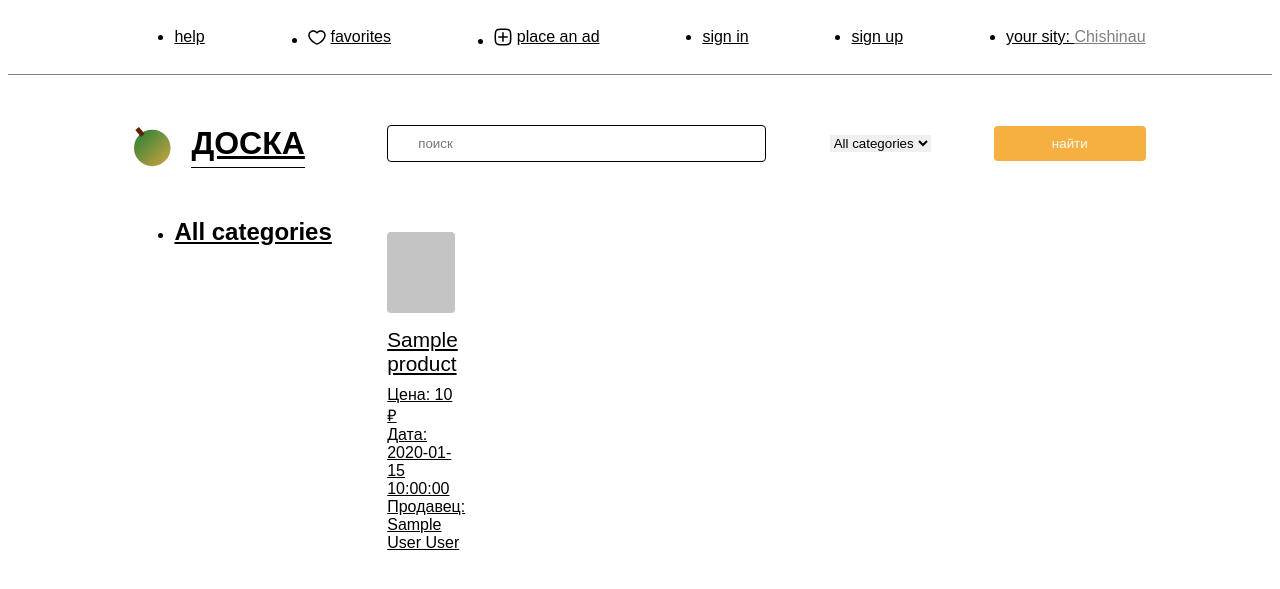
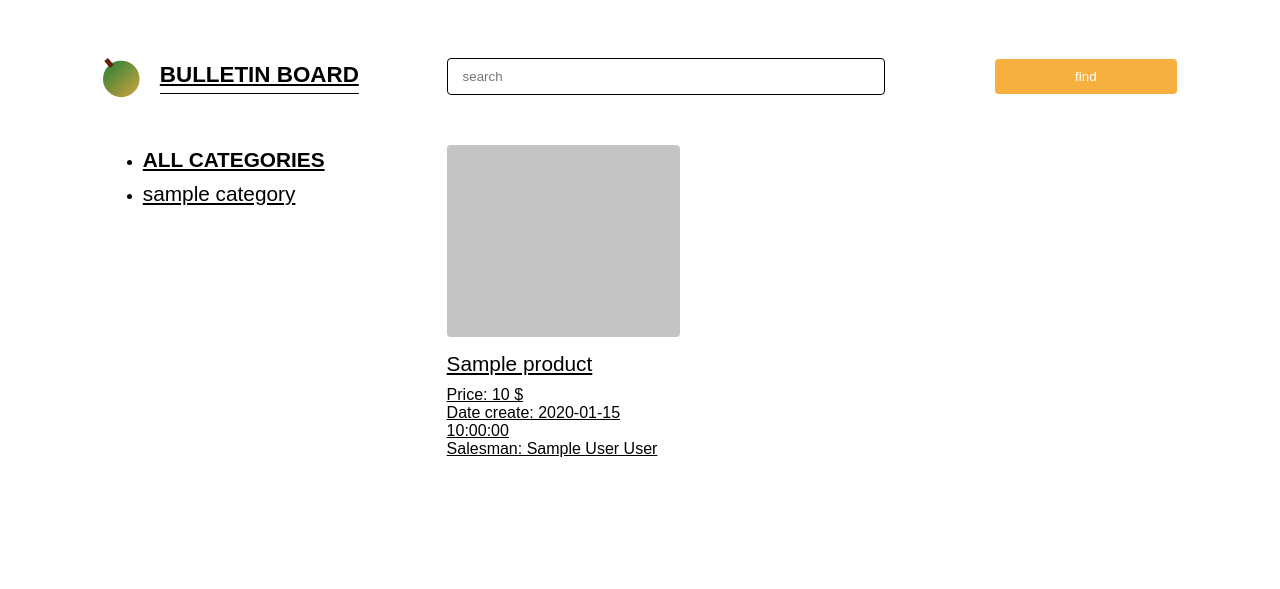
Before and after one commit to NikanorBurlaku/avito, a PHP site: page /index.php in a window 1280 px wide. Shown: the top 589 px of the page. Run offline with PHP 8.4, Linux system fonts and the light colour scheme; tables that the repository leaves empty or names only in its code hold one stand-in row (values such as "Sample post"); data that the repository does not hold is empty; some libraries are stand-ins or nearby versions.

Commit message:
select_categories

```diff
--- a/css/style.css
+++ b/css/style.css
@@ -18,7 +18,7 @@ body{
 
 }
 .container {
-    width: 80%;
+    width: 85%;
     max-width: 1920px;
     margin: 0 auto;
 }
@@ -49,7 +49,7 @@ body{
     padding-top: 50px;
 }
 .acide {
-    width: 20%;
+    width: 30%;
 }
 .logo {
     display: flex;
@@ -63,7 +63,7 @@ body{
 .logo__text {
     text-transform: uppercase;
     font-weight: 800;
-    font-size: 2rem;
+    font-size: 1.4rem;
     padding-bottom: 5px;
     border-bottom: 1px solid #000;
 }
@@ -73,14 +73,11 @@ body{
     flex-direction: column;
     gap: 10px;
 }
-.link__acide {
-}
 .main__link {
-    font-size: 1.5rem;
-    font-weight: 600;
+    font-size: 1.3rem;
 }
 .article {
-    width: 75%;
+    width: 68%;
 }
 .article__form {
     display: flex;
@@ -89,9 +86,9 @@ body{
     flex-wrap: wrap;
 }
 .article__input__search {
-    padding: 10px 30px;
+    padding: 10px 15px;
     border-radius: 4px;
-    width: 50%;
+    width: 60%;
     border: 1px solid #000;
 }
 .article__select {
@@ -104,7 +101,7 @@ body{
     background: var(--yellow);
     color: #fff;
     padding: 10px;
-    width: 20%;
+    width: 25%;
     border: none;
     border-radius: 4px;
 }
--- a/index.php
+++ b/index.php
@@ -3,6 +3,7 @@
 session_start();
 
 $url = $_SERVER['REQUEST_URI'];
+
 
 $route = '/login.php';
 if (preg_match("#$route#", $url, $params)) {
@@ -26,6 +27,7 @@ if (preg_match("#$route#", $url, $params)) {
     $layout = file_get_contents('layout/layout.php');
     $layout = str_replace('{{ title }}', $page['title'], $layout);
     $layout = str_replace('{{ content }}', $page['content'], $layout);
+    $layout = str_replace('{{ categories }}', $page['categories'], $layout);
     $layout = str_replace('{{ auth }}', $auth, $layout);
 
     echo $layout;
--- a/js/script.js
+++ /dev/null
@@ -1,25 +0,0 @@
-let loginPopup = document.querySelector('.login__popup');
-let regPopup = document.querySelector('.register__popup');
-
-let closeLogin = document.querySelector('.login__close');
-let closeReg = document.querySelector('.register__close');
-
-let loginLink = document.querySelector('#login');
-let regLink = document.querySelector('#register');
-
-loginLink.addEventListener('click', function(e){
-    loginPopup.style.display = "block";
-    e.preventDefault();
-});
-regLink.addEventListener('click', function(e){
-    regPopup.style.display = "block";
-    e.preventDefault();
-});
-
-closeLogin.addEventListener('click', function(){
-    loginPopup.style.display = "none";
-});
-
-closeReg.addEventListener('click', function(){
-    regPopup.style.display = "none";
-})
--- a/layout/all.php
+++ b/layout/all.php
@@ -10,32 +10,34 @@ $content = ' <section class="tov_section">';
 
 for ($data = []; $row = mysqli_fetch_assoc($result); $data[] = $row) {
 
-    $query2 = "SELECT * FROM users WHERE id='{$row['user_id']}'";
+    $query2 = "SELECT * FROM user WHERE id='{$row['id_user']}'";
     $result2 = mysqli_query($link, $query2) or die(mysqli_error($link));
     $user = mysqli_fetch_assoc($result2);
 
-    $content .= "<a href='$href' class='tov'>
+
+    $content .= "<a href='#' class='tov'>
     <span class='tov__img'></span>
-    <span class='tov__head'>{$row['title']}</span>
-    <span class='tov__price'>Цена: {$row['price']} ₽</span>
-    <span class='tov__date'>Дата: {$row['date']}</span>
-    <span class='tov__user'>Продавец: {$user['name']} {$user['surname']}</span>
+    <span class='tov__head'>{$row['name']}</span>
+    <span class='tov__price'>Price: {$row['price']} $</span>
+    <span class='tov__date'>Date create: {$row['date_create']}</span>
+    <span class='tov__user'>Salesman: {$user['name']} {$user['surname']}</span>
     </a>";
 }
 
-$query3 = "SELECT * FROM category";
+$content .= '</section>';
+
+$query3 = "SELECT * FROM category ORDER BY name";
 $result3 = mysqli_query($link, $query3) or die(mysqli_error($link));
 
 $categories = '';
 
 for ($data = []; $row = mysqli_fetch_assoc($result3); $data[] = $row) {
-    $categories .= "<li><a href='$name'>$name</a></li>";
+    $row['name'] = strtolower($row['name']);
+    $categoryHref = str_replace('_', ' ', $row['name']);
+    $categories .= "<li><a href='page/{$row['name']}' class='link__acide main__link'>$categoryHref</a></li>";
 }
-
-$content .= '</section>';
-
 $page = [
-    'title' => 'список всех категорий',
+    'title' => 'bulletin board',
     'content' => $content,
     'categories' => $categories
 ];
--- a/layout/layout.php
+++ b/layout/layout.php
@@ -1,4 +1,3 @@
-
 <!DOCTYPE html>
 <html lang="ru">
 
@@ -12,54 +11,27 @@
 </head>
 
 <body>
-<?
-echo "hello, world!";
-?>
-    <header class="header">
-        <div class="container">
-            <ul class="header__nav">
-                <li><a href="#" class="header__link">help</a></li>
-                <li><a href="#" class="header__link favorite"><img src="images/favorite.svg" class="header__img">favorites</a></li>
-                <li><a href="#" class="header__link add"><img src="images/add.svg" class="header__img">place an ad</a></li>
-                {{ auth }}
-                <li><a href="#" class="header__link">your sity: <span class="header__city">Chishinau</span></a></li>
-            </ul>
-        </div>
-    </header>
+    <?php
+    include "layout/header.php";
+    ?>
     <main class="main">
         <div class="container">
             <acide class="acide">
-                <a href="index.php" class="logo"><img src="images/logo.svg" class="logo__img"><span class="logo__text">Доска</span>
+                <a href="index.php" class="logo"><img src="images/logo.svg" class="logo__img"><span class="logo__text">bulletin board</span>
                 </a>
                 <ul class="categories__acide">
-                    <li><a href="#" class="link__acide main__link">All categories</a></li>
-
+                    <li><a href="index.php" class="link__acide main__link" style="text-transform: uppercase; font-weight:600">all categories</a></li>
+                    {{ categories }}
                 </ul>
             </acide>
             <article class="article">
                 <form action="" class="article__form" method="get">
-                    <input type="search" class="article__input__search" placeholder="поиск">
-                    <select class="article__select">
-                        <option value="all">All categories</option>
-                        <?php
-                        $link = require "../database/connect.php";
-                        $query = "SELECT * FROM category";
-                        $result = mysqli_query($link, $query) or die($link);
+                    <input type="search" class="article__input__search" placeholder="search">
 
-                        for ($data = []; $row = mysqli_fetch_assoc($result); $data[] = $row);
-
-                        for ($i = 0; $i < count($data); $i++) {
-                            $name = $data[$i]['name'];
-                            echo "<option value='$name'>$name</option>";
-                        };
-                        ?>
-                    </select>
-                    <input type="submit" value="найти" class="article__submit">
+                    <input type="submit" value="find" class="article__submit">
                 </form>
 
-                <section class="tov_section">
-                    {{ content }}
-                </section>
+                {{ content }}
 
             </article>
         </div>
```
Also changed, not shown: add_product.php (added, +100 -0 lines), layout/footer.php (deleted, +0 -34 lines), layout/header.php (deleted, +0 -58 lines).
